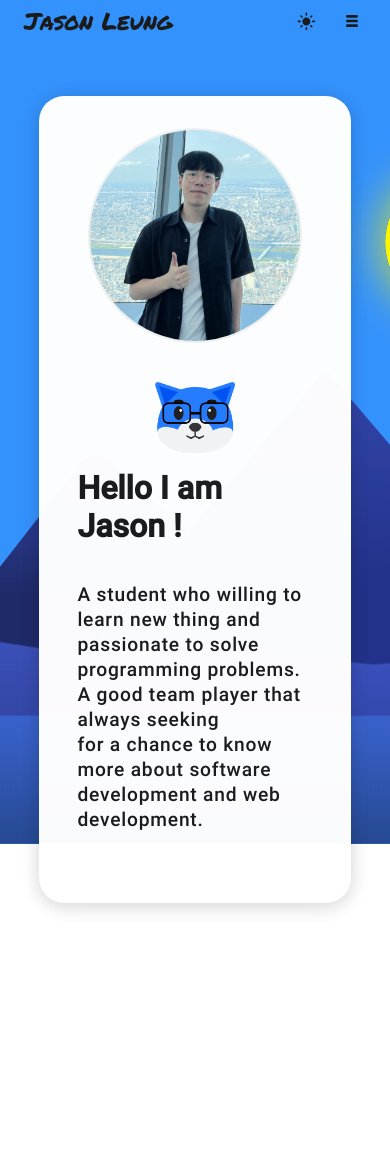
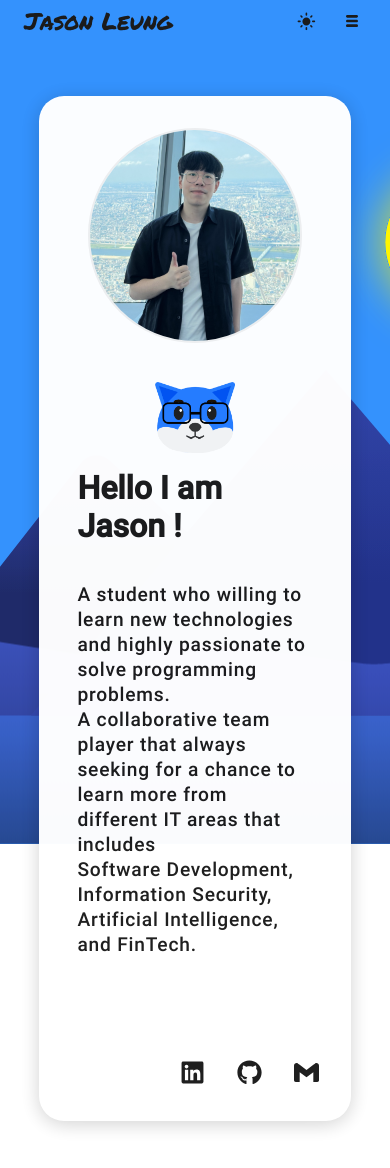
Before and after one commit to kfleung129/my-portfolio, a Next.js app: page / in a window 390 px wide. Shown: the top 1168 px of the page. Before the commit the page ends 967 px from the top, so only its background shows below. Built offline with nearby package versions, Linux system fonts and the light colour scheme.

Commit message:
added footer & personal contact link to home page

```diff
--- a/src/app/page.tsx
+++ b/src/app/page.tsx
@@ -1,11 +1,13 @@
 'use client';
 import Header from "@/components/home/Header";
+import Footer from "@/components/home/Footer";
 import styles from "@/styles/home.module.css";
 
 export default function Home(): any {
   return (
     <div className={styles.main}>
       <Header />
+      <Footer />
     </div>
   );
 }
--- a/src/components/Menu.tsx
+++ b/src/components/Menu.tsx
@@ -18,7 +18,6 @@ export default function Menu() {
           <MenuItem name="Home" href="/" handler={setOpenMenu} />
           <MenuItem name="About" href="/about" handler={setOpenMenu} />
           <MenuItem name="Project" href="/project" handler={setOpenMenu} />
-          <MenuItem name="Contact" href="/contact" handler={setOpenMenu} />
           <MenuList value={isOpenMenu} handler={setOpenMenu}/>
         </div>
         <MenuPopup isOpenMenu={isOpenMenu} handler={setOpenMenu}/>
--- /dev/null
+++ b/src/components/home/Footer.tsx
@@ -0,0 +1,16 @@
+"use client";
+import Link from "next/link";
+import { FaLinkedin, FaGithub } from "react-icons/fa";
+import { SiGmail } from "react-icons/si";
+import styles from "@/styles/home.module.css";
+
+export default function Footer() {
+
+  return (
+    <div className={styles.footer}>
+      <Link target="_blank" href="https://www.linkedin.com/in/jason-leung-33a88022a/"><FaLinkedin size={25}/></Link>
+      <Link target="_blank" href="https://www.github.com/kfleung129/"><FaGithub size={25}/></Link>
+      <Link target="_blank" href="mailto:deb@kfjasonleung@gmail.com"><SiGmail size={25}/></Link>
+    </div>
+  );
+}
--- a/src/components/home/Header.tsx
+++ b/src/components/home/Header.tsx
@@ -17,9 +17,9 @@ export default function Header() {
                 <h1 className={styles.slogan}>Hello I am Jason !</h1>
             </div>
             <div className={styles.description}>
-                <p>A student who willing to learn new thing and passionate to solve</p>
-                <p>programming problems. A good team player that always seeking</p>
-                <p>for a chance to know more about software development and web development.</p>
+                <p>A student who willing to learn new technologies and highly passionate to solve programming problems.</p>
+                <p>A collaborative team player that always seeking for a chance to learn more from different IT areas that includes</p>
+                <p>Software Development, Information Security, Artificial Intelligence, and FinTech.</p>
             </div>
         </div>
     </div>
--- a/src/styles/home.module.css
+++ b/src/styles/home.module.css
@@ -56,6 +56,21 @@
   gap: 1em;
 }
 
+.footer {
+  width: 100%;
+  display: flex;
+  flex-direction: row;
+  align-items: center;
+  justify-content: flex-end;
+  padding: 2em 5em;
+  gap: 2em;
+}
+
+.footer svg:hover {
+  cursor: pointer;
+  fill: var(--hover-color);
+}
+
 @keyframes fade {
   from {
     opacity: 0;
@@ -79,4 +94,7 @@
     flex-direction: column;
     font-size: 0.5em;
   }
+  .footer {
+    padding: 2em 2em;
+  }
 }
```
